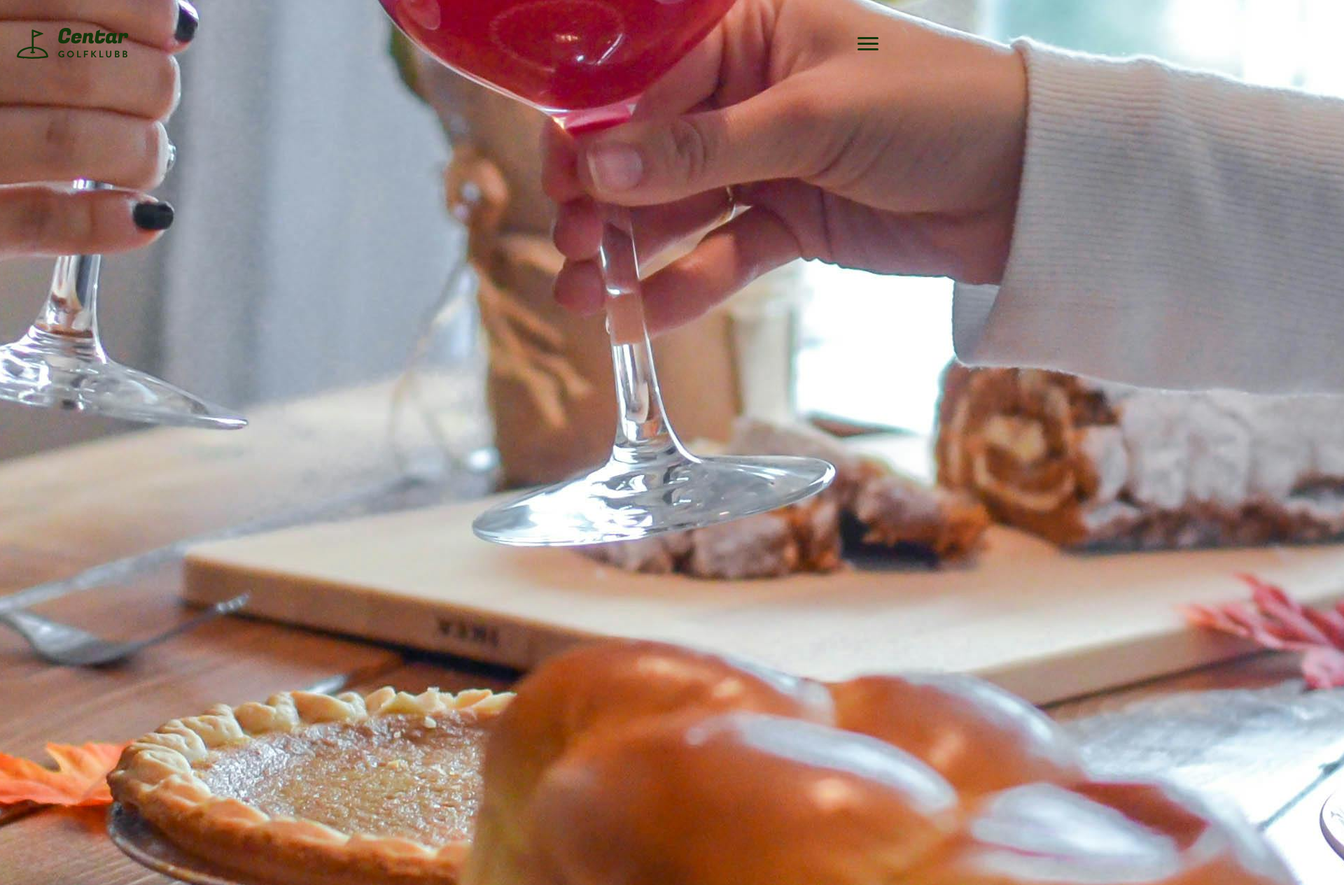
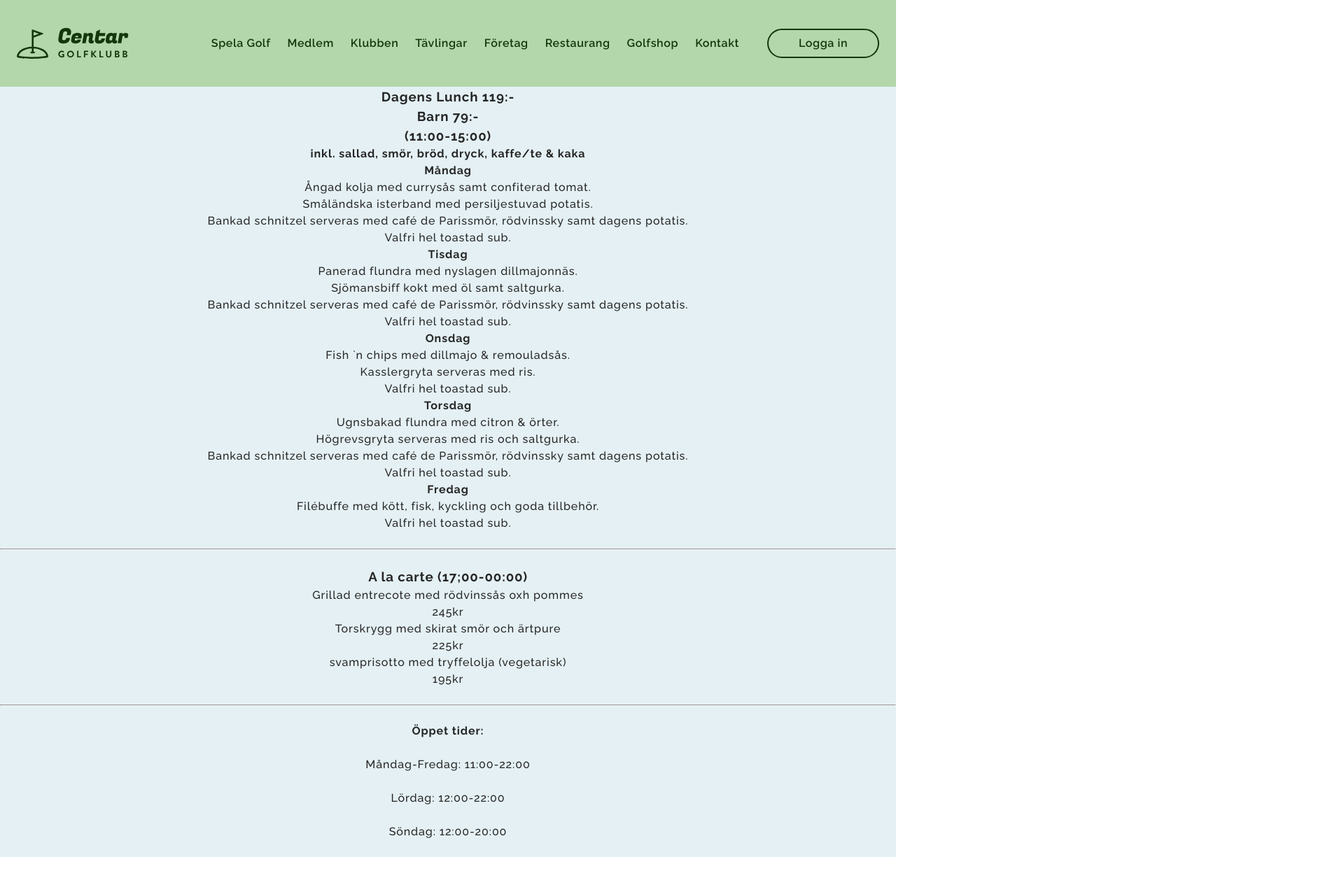
Before and after one commit to Tamana831/GolfklubbCentar, a plain HTML site: page restaurang.html in a window 1280 px wide. Shown: the top 1265 px of the page at 70% size, 1920 px wide, since content can reach past the window. After the commit the page ends 1225 px from the top, so only its background shows below. Drawn offline with Linux system fonts and the light colour scheme.

Commit message:
Added lunch, öppettider, a la carte och css

```diff
--- a/restaurang.css
+++ b/restaurang.css
@@ -14,127 +14,29 @@ body {
   -moz-osx-font-smoothing: grayscale;
 }
 
-.menu-wrapper {
-  position: absolute;
-  top: 100%; /* lägger meny precis under nav */
-  left: 0;
-  right: 0;
-  background-color: var(--color-green-mid);
-  border-top: 1px solid var(--color-green-dark);
-  box-shadow: 0 4px 16px 0 rgba(0, 0, 0, 0.08);
-  display: flex;
-  flex-direction: column;
-  padding: var(--space-sm) var(--space-sm) var(--space-lg) var(--space-sm);
-  gap: var(--space-xs); /* Avstånd mellan meny och knapp */
-  /* Animerar opaciteten */
-  max-height: 0;
-  opacity: 0;
-  overflow: hidden;
-  transition: all 700ms cubic-bezier(0.23, 1, 0.32, 1);
-}
-.menu-wrapper li {
-  list-style: none;
-  font-size: 1.25rem;
-  margin-bottom: var(--space-xs);
-}
-.menu-wrapper a {
-  text-decoration: none;
-  color: var(--color-green-dark);
-  font-weight: 600;
-  transition: background-color 0.5s;
-}
-.menu-wrapper li a:hover,
-.menu-wrapper li a.current {
-  padding-bottom: 4px;
-  border-bottom: 2px solid var(--color-green-dark);
-}
-/* Styling hamburgerikon */
-.menu-button-container {
-  height: 100%;
-  width: 32px;
-  cursor: pointer;
-  display: flex;
-  flex-direction: column;
-  justify-content: center;
-  align-items: center;
-}
-/* Döljer själva checkboxen*/
-#menu-toggle {
-  display: none;
-}
-/* Checkbox (hamburgermenyn) kryssad, menyn visas */
-#menu-toggle:checked ~ .menu-wrapper {
-  max-height: 600px;
-  opacity: 1;
-}
-/* Hamburgerikonens transformation till ett "X" */
-#menu-toggle:checked + .menu-button-container .menu-button::before {
-  margin-top: 0;
-  transform: rotate(45deg);
-}
-#menu-toggle:checked + .menu-button-container .menu-button {
-  background: transparent;
-}
-#menu-toggle:checked + .menu-button-container .menu-button::after {
-  margin-top: 0;
-  transform: rotate(-45deg);
-}
-/* Stylar "strecken" i hamburgermenyn  */
-
-.menu-button,
-.menu-button::before,
-.menu-button::after {
-  display: block;
-  background-color: var(--color-green-dark);
-  position: absolute;
-  height: 3px;
-  width: 30px;
-  border-radius: 2px;
-  transition: transform 400ms cubic-bezier(0.23, 1, 0.32, 1);
-}
-.menu-button::before {
-  content: "";
-  margin-top: -8px;
-}
-.menu-button::after {
-  content: "";
-  margin-top: 8px;
+.food{
+  background-color: var(--color-blue-light);
+  letter-spacing: 0.9px;
 }
 
+.lunch {
+display: block;
+text-align: center;
 
-
-.hero {
-  display: flex;
-  flex-direction: column;
-  justify-content: center;
-  align-items: center;
-  background-color: plum; /* Färg och höjd för att man ska se något nu.*/
-  height: 500px;
-  margin-bottom: var(--space-xl);
-}
-.btn-wrapper {
-  display: flex;
-  gap: var(--space-xs);
 }
 
-.news-thumb-img {
-  aspect-ratio: 3 / 2;
-  object-fit: cover;
-  object-position: center;
+.alacarte{
+display: block;
+text-align: center;
+
 }
 
-.hero-img {
-  background-image: url("images\pexels-element5-669733.jpg");
-  background-size: cover;
-  background-position: center;
-  position: relative;
+.öppettider{
+display: block;
+text-align: center;
+
 }
-.hero {
-  display: flex;
-  flex-direction: column;
-  justify-content: center;
-  align-items: center;
-  height: 480px;
-  padding-top: var(--space-xl);
-  margin-bottom: var(--space-xl);
+
+.lunch li{
+  list-style-type: none;
 }
--- a/restaurang.html
+++ b/restaurang.html
@@ -38,16 +38,73 @@
         </div>
       </nav>
     </header>
-    <div class="hero">
-      <img src="images\pexels-element5-669733.jpg" alt="mat">
-      <h1 class="text-xxl text-center text-white">Välkommen till vår restaurang</h1>
-      <div class="btn-wrapper">
-        <!-- Klasser för knappar -->
-        <a href="#" class="button btn-primary">Meny</a>
-        <a href="#" class="button btn-cta">Dagens lunch</a>
+
+
+    <section class="food">
+
+      <div class="lunch">
+      <h3>Dagens Lunch 119:- <br> Barn 79:- <br> (11:00-15:00)</h3>
+      <h4>inkl. sallad, smör, bröd, dryck, kaffe/te & kaka </h4>
+      <ul>
+        <li>
+          <h4>Måndag</h4>
+          <li>Ångad kolja med currysås samt confiterad tomat.</li>
+          <li>Småländska isterband med persiljestuvad potatis.</li>
+          <li>Bankad schnitzel serveras med café de Parissmör, rödvinssky samt dagens potatis.</li>
+          <li>Valfri hel toastad sub.</li>
+        </li>
+        <li>
+          <h4>Tisdag</h4>
+          <li>Panerad flundra med nyslagen dillmajonnäs.</li>
+          <li>Sjömansbiff kokt med öl samt saltgurka.</li>
+          <li>Bankad schnitzel serveras med café de Parissmör, rödvinssky samt dagens potatis.</li>
+          <li>Valfri hel toastad sub.</li>
+        </li>
+         <li>
+          <h4>Onsdag</h4>
+          <li>Fish `n chips med dillmajo & remouladsås.</li>
+          <li>Kasslergryta serveras med ris.</li>
+          <li>Valfri hel toastad sub.</li>
+        </li>
+        <li>
+          <h4>Torsdag</h4>
+          <li>Ugnsbakad flundra med citron & örter.</li>
+          <li>Högrevsgryta serveras med ris och saltgurka.</li>
+          <li>Bankad schnitzel serveras med café de Parissmör, rödvinssky samt dagens potatis.</li>
+          <li>Valfri hel toastad sub.</li>
+        </li>
+        <li>
+          <h4>Fredag</h4>
+          <li>Filébuffe med kött, fisk, kyckling och goda tillbehör.</li>
+          <li>Valfri hel toastad sub.</li>
+        </li>
+      </ul>
       </div>
-    </div>
-    <main>
+      <br>
+      <hr>
+      <br>
+      <div class="alacarte">
+      <h3>A la carte (17;00-00:00)</h3>
+      <dl>
+        <dt>Grillad entrecote med rödvinssås oxh pommes</dt>
+        <dd>245kr</dd>
+        <dt>Torskrygg med skirat smör och ärtpure</dt>
+        <dd>225kr</dd>
+        <dt>svamprisotto med tryffelolja (vegetarisk)</dt>
+        <dd>195kr</dd>
+      </dl>
+      </div>
+      <br>
+      <hr>
+      <br>
+      <div class="öppettider">
+          <h4>Öppet tider:</h4><br>
+          <p>Måndag-Fredag: 11:00-22:00</p><br>
+          <p>Lördag: 12:00-22:00</p><br>
+          <p>Söndag: 12:00-20:00</p><br>
+        </div>
+    </section>
+
 
 </body>
 </html>
```
